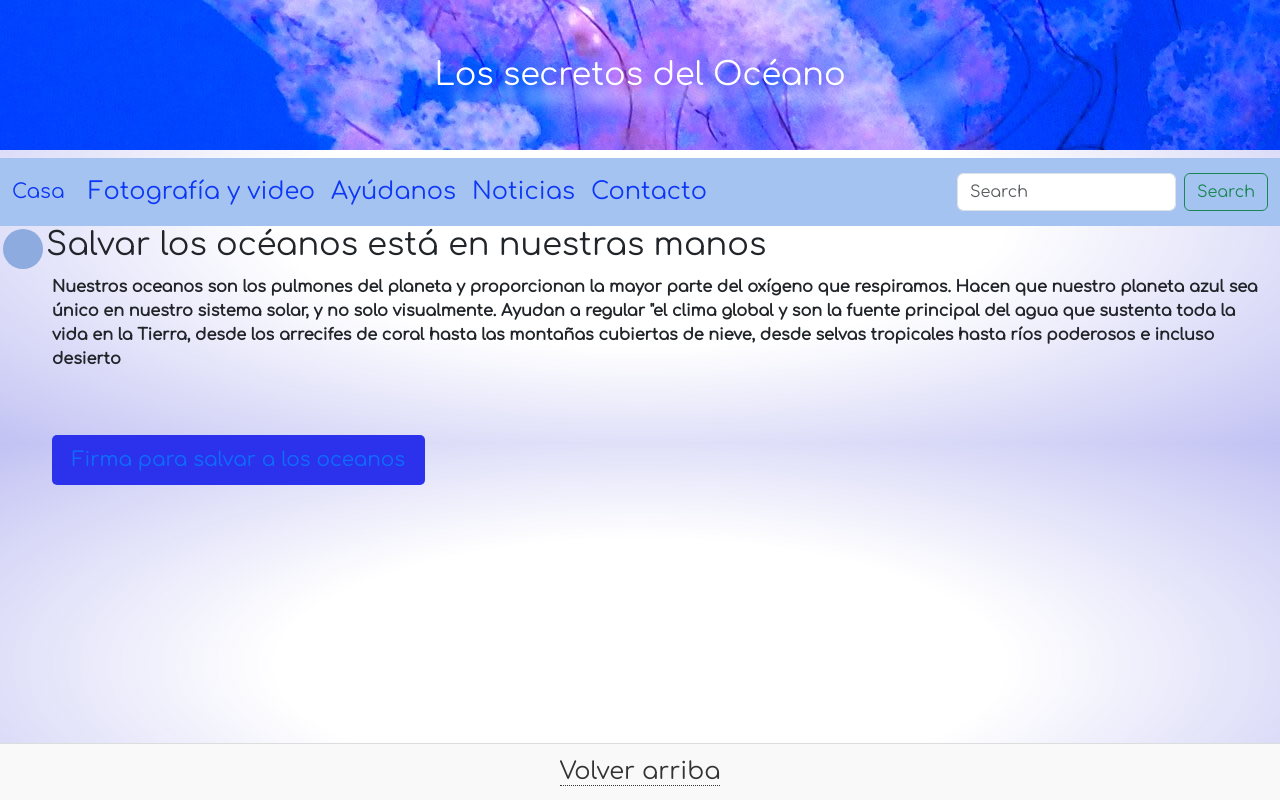
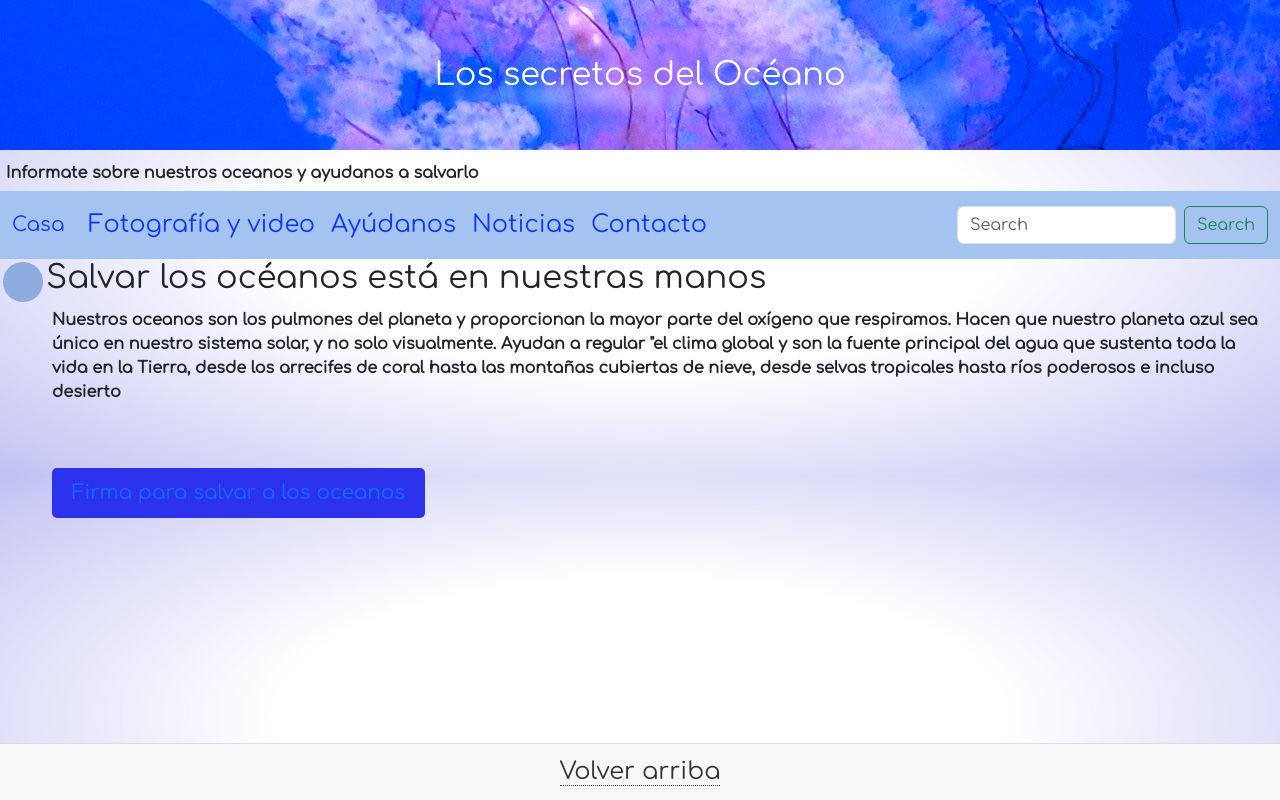
Before and after one commit to kochmaria/Pre-Entrega2.KOCH, a website: page views/donar.html in a window 1280 px wide. Drawn offline with nearby package versions, Linux system fonts and the light colour scheme.

Commit message:
se agregaron palabras clave

```diff
--- a/views/donar.html
+++ b/views/donar.html
@@ -18,7 +18,7 @@
     <header class="header">
 
         <h1>Los secretos del Océano</h1>
-
+        <p> <b>Informate sobre nuestros oceanos y ayudanos a salvarlo</b>
         <div>
             <nav class="navbar navbar-expand-lg bg-azul justify-content-end">
                 <div class="container-fluid">
```
